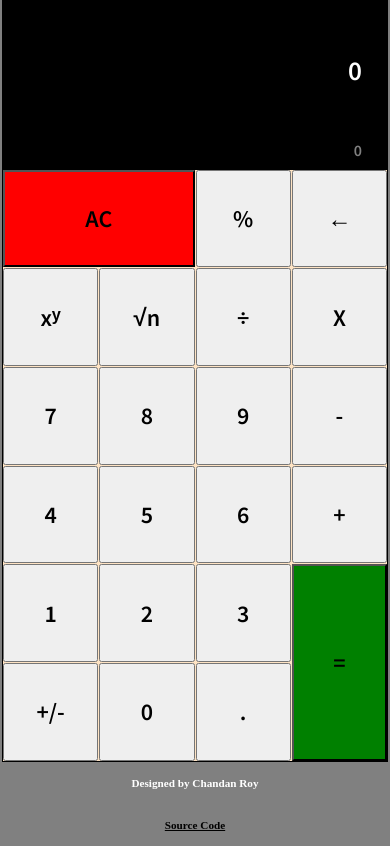
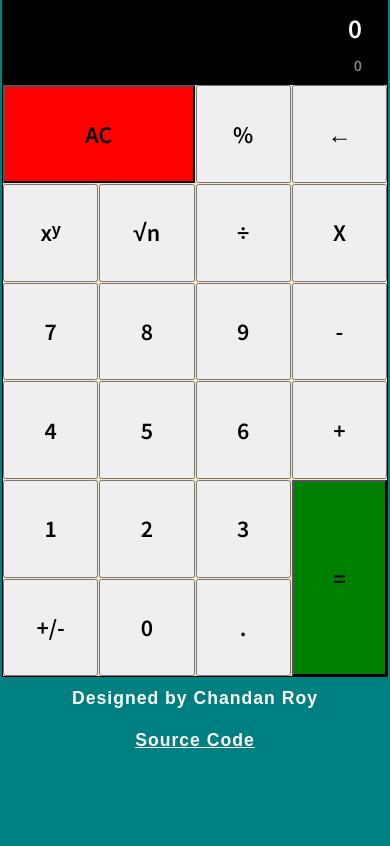
Before and after one commit to croy47/Calculator, a React (Create React App) app: page / in a window 390 px wide. Built offline with nearby package versions, Linux system fonts and the light colour scheme.

Commit message:
stylesheet changed

```diff
--- a/src/style.css
+++ b/src/style.css
@@ -98,8 +98,8 @@ button:active {
     touch-action: manipulation;
     background: none;
     align-items: flex-start;
-    background-color: grey;
     overflow: hidden;
+    background-color: teal;
   }
 
   main {
@@ -112,7 +112,7 @@ button:active {
   #full-display {
     min-height: 4rem;
     font-size: 1.7rem;
-    height: 20vh;
+    height: 10vh;
     word-wrap: wrap;
   }
   .display-muted {
@@ -127,7 +127,7 @@ button:active {
 
   .button {
     min-width: 1rem;
-    min-height: 2rem;
+    min-height: 1.6rem;
     font-size: 1.5rem;
     font-weight: 900;
   }
@@ -135,11 +135,14 @@ button:active {
     display: grid;
     height: 10vh;
     place-items: center;
-    font-size: 0.7rem;
+    font-size: 1.1rem;
+    font-weight: bolder;
+    font-family: sans-serif;
     color: white;
+    letter-spacing: 1px;
   }
   .source-link a {
-    color: black;
+    color: white;
   }
 }
 
```
